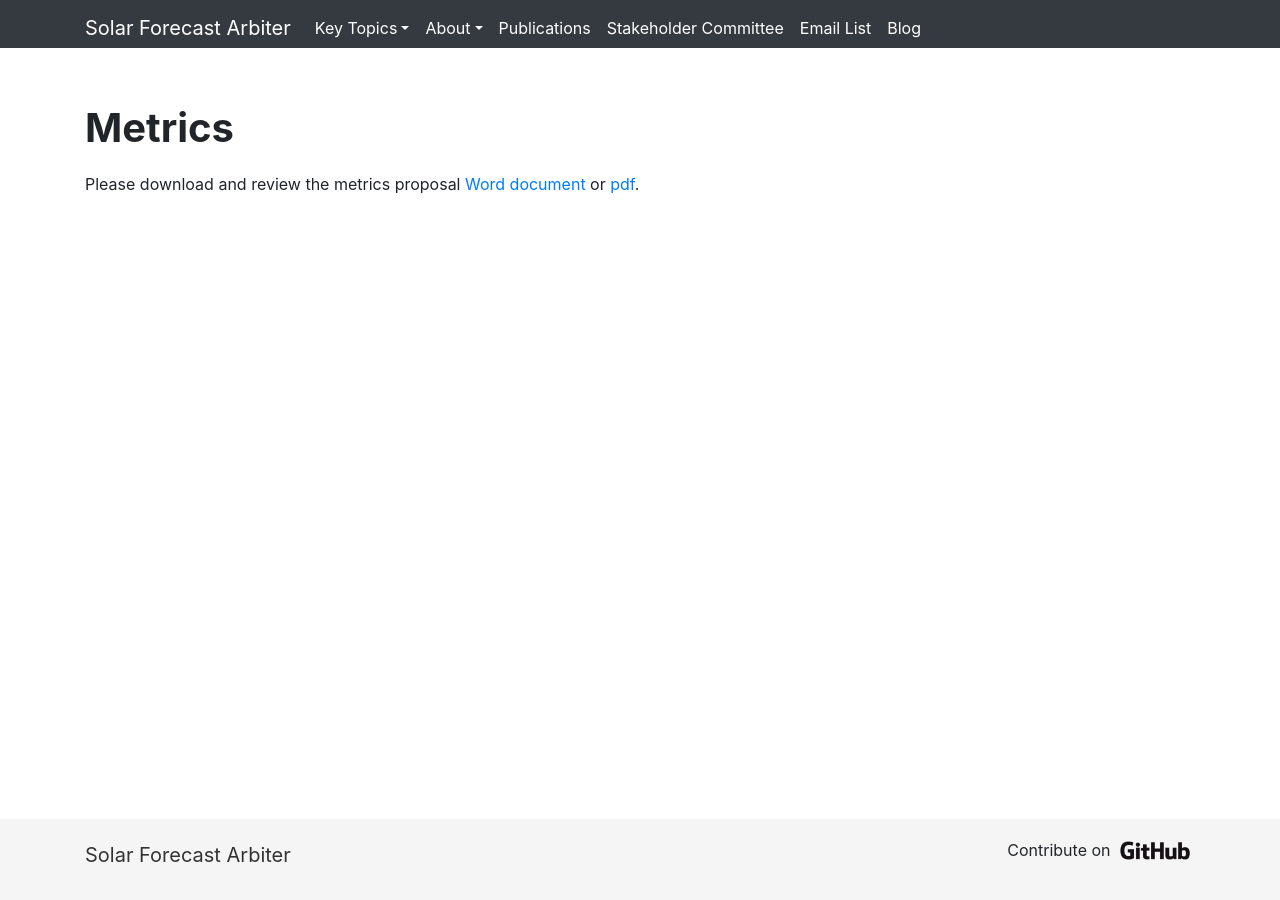
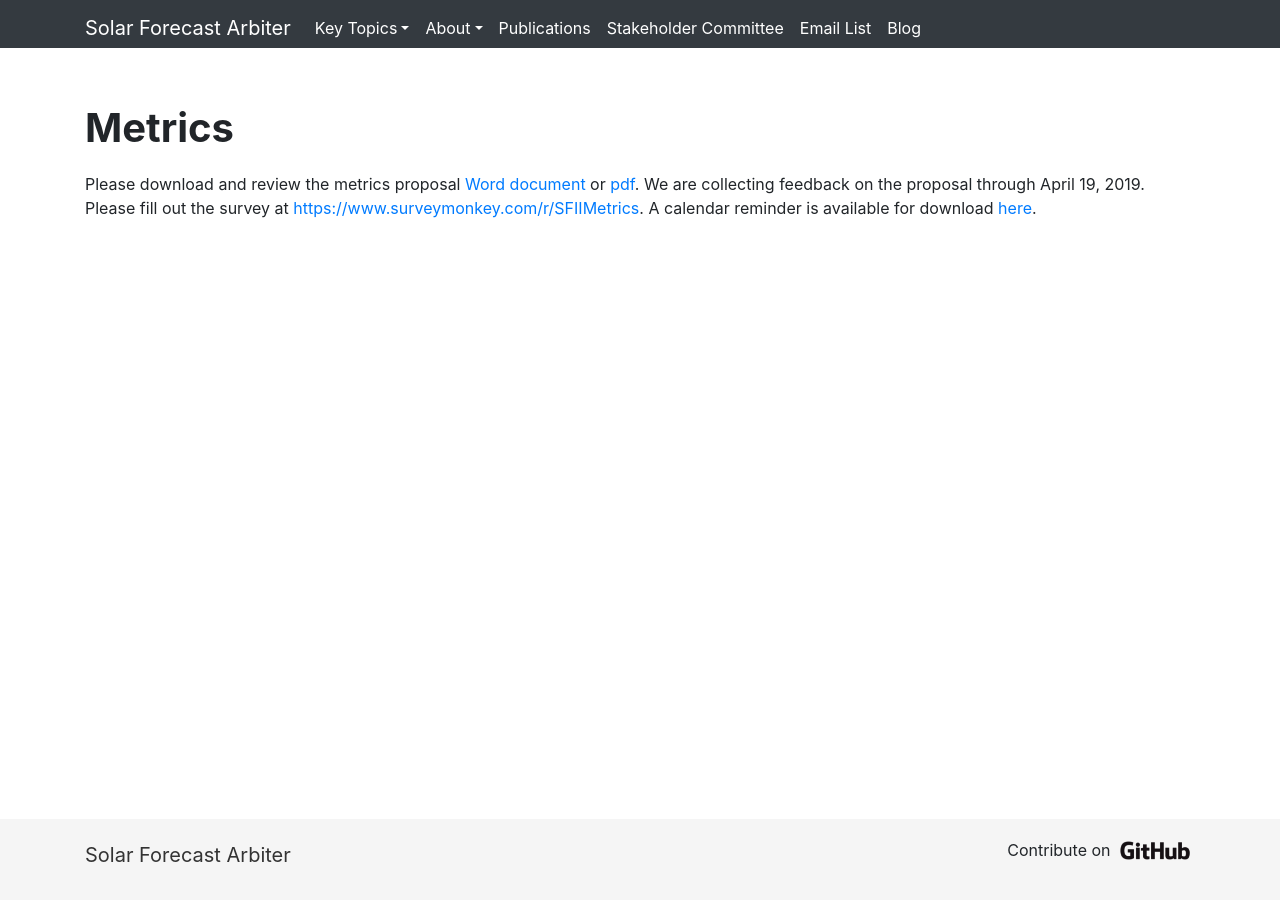
Before and after one commit to SolarArbiter/SolarArbiter.github.io, a Jekyll site: the page built from metrics.md, in a window 1280 px wide. Built offline with Jekyll 4.4.1, drawn with Linux system fonts in a browser that asks for light colours; comment, search, counter and statistics services are not loaded; our own code applies the rules of GitHub Pages for plain Markdown files.

Commit message:
add links to metrics

```diff
--- a/metrics.md
+++ b/metrics.md
@@ -6,3 +6,4 @@ permalink: /metrics/
 # Metrics
 
 Please download and review the metrics proposal [Word document](../assets/Solar Power Forecasting Evaluation Metrics 20190409.docx) or [pdf](../assets/Solar Power Forecasting Evaluation Metrics 20190409.pdf).
+We are collecting feedback on the proposal through April 19, 2019. Please fill out the survey at [https://www.surveymonkey.com/r/SFIIMetrics](https://www.surveymonkey.com/r/SFIIMetrics). A calendar reminder is available for download [here](../assets/SFA_metrics_reminder.ics).
```
Also changed, not shown: 1 other file.
